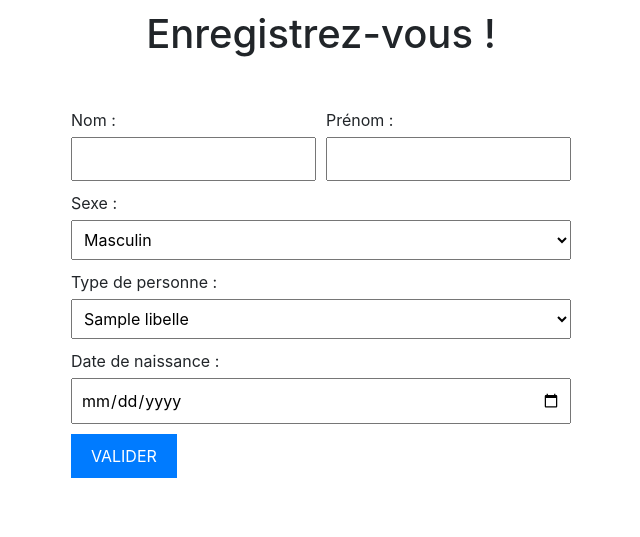
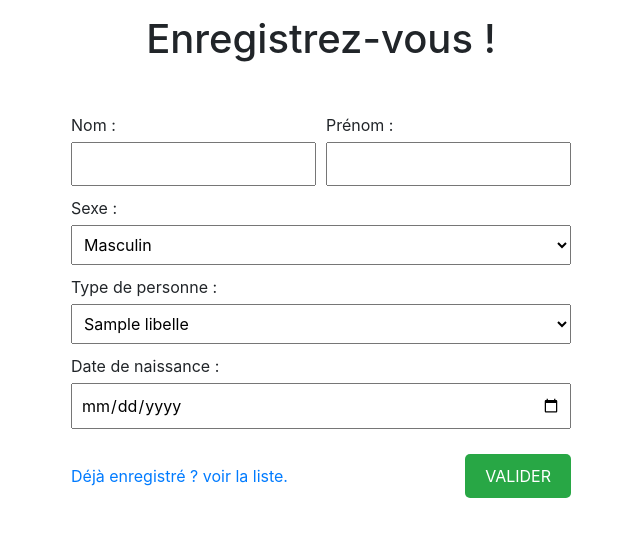
Before and after one commit to lagamaY/Inviter, a CodeIgniter 4 app: the page made by app/Views/personnes/enregistrer_une_personne.php in a window 1280 px wide. Shown: the top 537 px of the page, without its empty margins (319-959 px from the left). Run offline with PHP 8.4 and a stand-in for CodeIgniter, Linux system fonts and the light colour scheme; the template is opened without the code that fills it: most values are stand-ins (such as "Sample title", 1, 10 or a date in 2020); data that the repository does not hold is empty; some libraries are stand-ins or nearby versions.

Commit message:
Un peu de style ajouté-v2

```diff
--- a/app/Views/personnes/enregistrer_une_personne.php
+++ b/app/Views/personnes/enregistrer_une_personne.php
@@ -41,21 +41,40 @@
             margin-bottom: 20px;
         }
 
+        .btn-container {
+            display: flex;
+            justify-content: space-between;
+            margin-top: 15px;
+        }
+
+        .btn-add {
+
+            color: #007bff;
+            text-decoration: none;
+            display: inline-block;
+            padding-top: 10px;
+
+        }
+
         .btn-submit {
-            background-color: #007bff;
-            color: #fff;
+            background-color: #28a745; /* Couleur verte Bootstrap */
+            color: #ffffff;
+            border: none;
             padding: 10px 20px;
-            font-size: 16px;
-            border: none;
+            border-radius: 5px;
             cursor: pointer;
         }
 
         .btn-submit:hover {
-            background-color: #0056b3;
+            background-color: #218838; /* Couleur verte plus foncée au survol */
         }
+
         h1{
-            margin-top: 10px;
+            margin-top: 15px;
+            margin-bottom: 5px;
         }
+
+
     </style>
 </head>
 <body>
@@ -102,7 +121,11 @@
             <input type="file" name="photo">
         </div>
 
-        <input class="btn-submit" type="submit" id="btn-job-submit" value="VALIDER">
+        <div class="btn-container">
+                <a href="<?php echo base_url('/'); ?>" class="btn-add">Déjà enregistré ? voir la liste.</a>
+                <input class="btn-submit" type="submit" id="btn-job-submit" value="VALIDER">
+        </div>
+
     </form>
 </div>
 
```
Also changed, not shown: app/Views/personnes/edit_personne_enregistree.php (+31 -12 lines), public/photos/1700568125.jpg (added), public/photos/1700568259.jpg (added), 1 other file.
